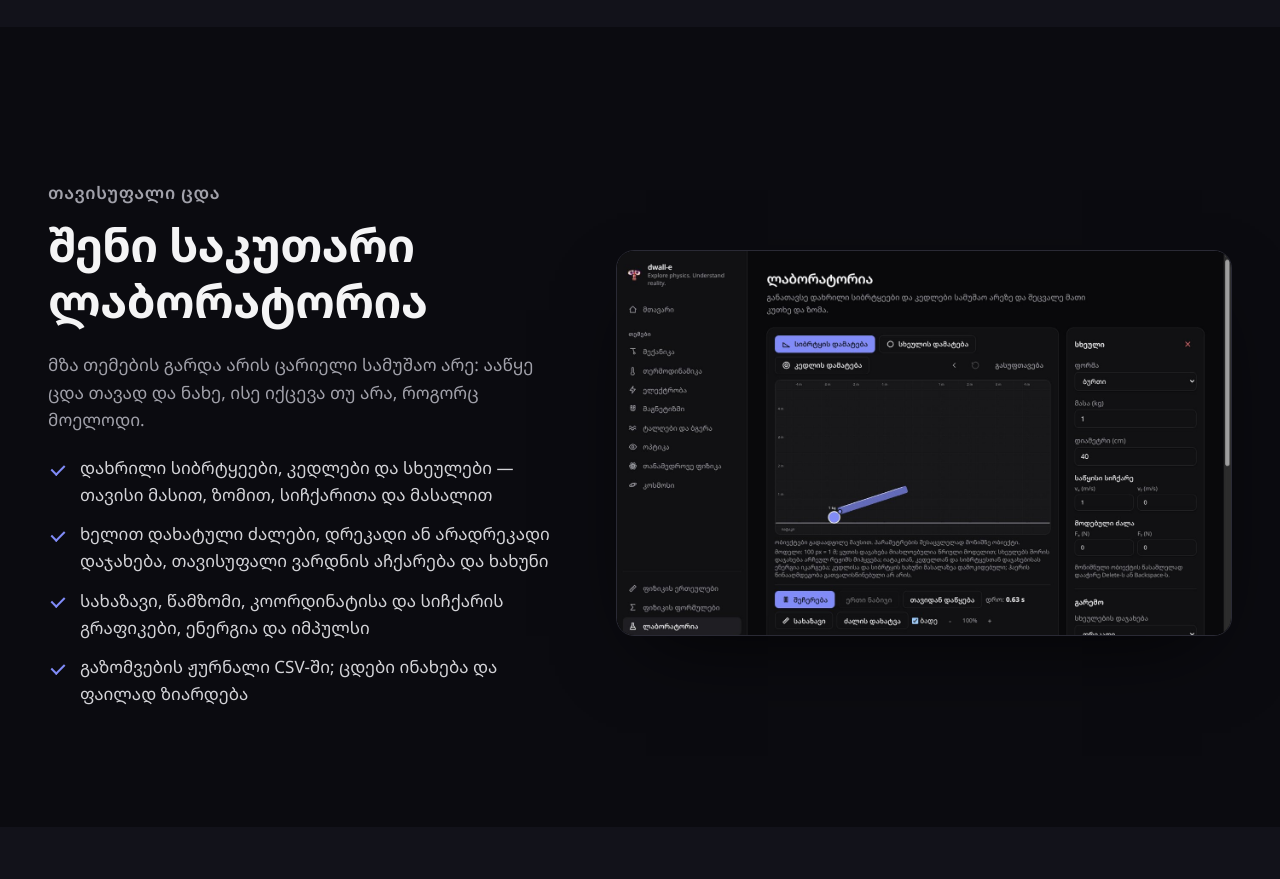
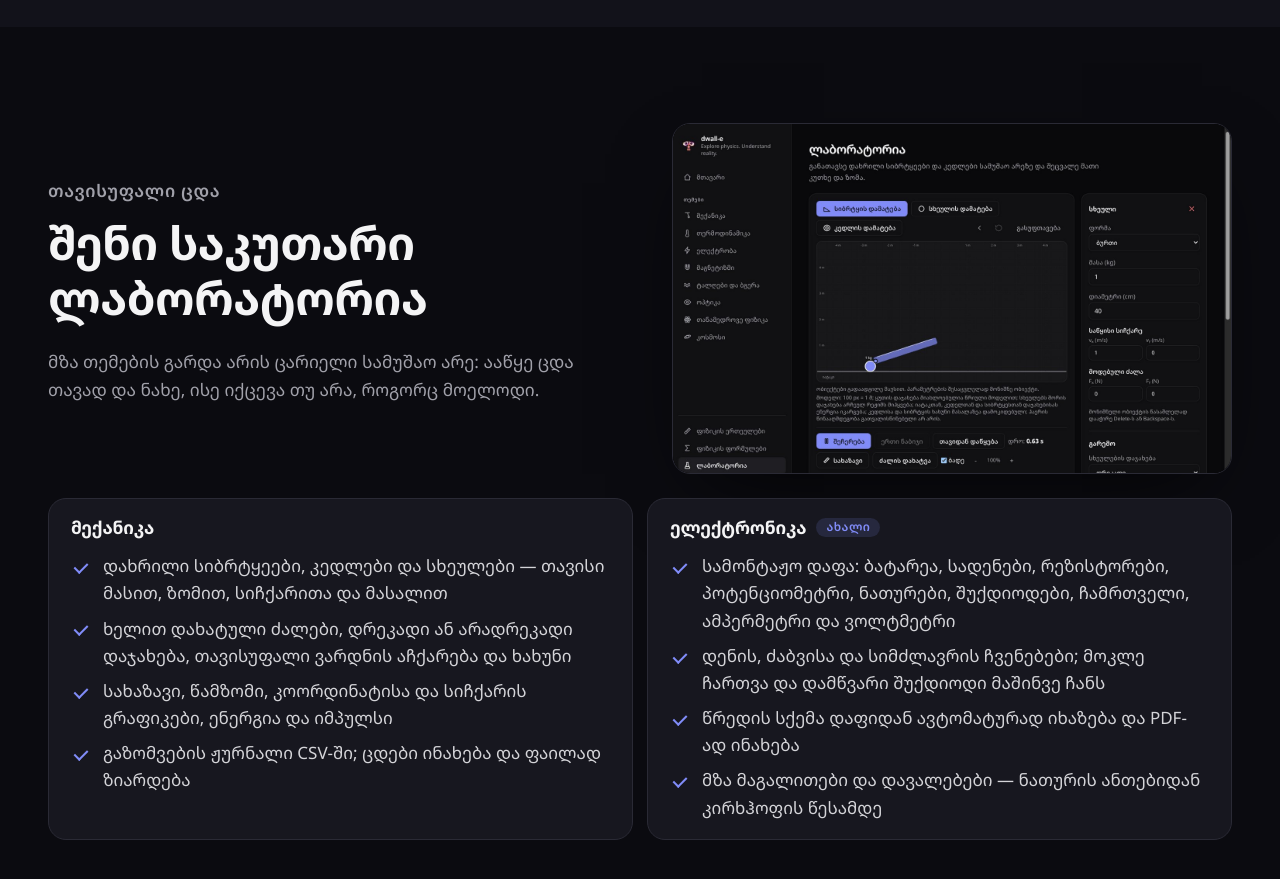
Before and after one commit to iibekaia/dwall-e-landing, a website: page index.html in a window 1280 px wide. Shown: the part 3380-4259 px from the top of the page. Drawn offline with Linux system fonts and the light colour scheme.

Commit message:
Enhance "Laboratory" slide with mechanics and electronics sections, new content, styling updates, and expanded translations.

```diff
--- a/i18n.js
+++ b/i18n.js
@@ -42,6 +42,13 @@ window.I18N = {
     'laboratory.forces': 'ხელით დახატული ძალები, დრეკადი ან არადრეკადი დაჯახება, თავისუფალი ვარდნის აჩქარება და ხახუნი',
     'laboratory.measure': 'სახაზავი, წამზომი, კოორდინატისა და სიჩქარის გრაფიკები, ენერგია და იმპულსი',
     'laboratory.save': 'გაზომვების ჟურნალი CSV-ში; ცდები ინახება და ფაილად ზიარდება',
+    'laboratory.mechanics': 'მექანიკა',
+    'laboratory.electronics': 'ელექტრონიკა',
+    'laboratory.new': 'ახალი',
+    'laboratory.board': 'სამონტაჟო დაფა: ბატარეა, სადენები, რეზისტორები, პოტენციომეტრი, ნათურები, შუქდიოდები, ჩამრთველი, ამპერმეტრი და ვოლტმეტრი',
+    'laboratory.live': 'დენის, ძაბვისა და სიმძლავრის ჩვენებები; მოკლე ჩართვა და დამწვარი შუქდიოდი მაშინვე ჩანს',
+    'laboratory.schematic': 'წრედის სქემა დაფიდან ავტომატურად იხაზება და PDF-ად ინახება',
+    'laboratory.tasks': 'მზა მაგალითები და დავალებები — ნათურის ანთებიდან კირხჰოფის წესამდე',
     'levels.eyebrow': '10-დან 18 წლამდე',
     'levels.title': 'ოთხი დონე, ერთი ლაბორატორია',
     'levels.sub': 'ერთი და იგივე თემა მოსწავლესთან ერთად იზრდება: ყოველ დონეზე მეტი მართვა, ჩვენება, გრაფიკი და ფორმულა.',
@@ -151,6 +158,13 @@ window.I18N = {
     'laboratory.forces': 'Forces drawn by hand, elastic or inelastic collisions, adjustable gravity and friction',
     'laboratory.measure': 'Ruler, stopwatch, graphs of position and speed, energy and momentum',
     'laboratory.save': 'Measurement log exported to CSV; experiments saved and shared as files',
+    'laboratory.mechanics': 'Mechanics',
+    'laboratory.electronics': 'Electronics',
+    'laboratory.new': 'New',
+    'laboratory.board': 'A breadboard with battery, wires, resistors, potentiometer, bulbs, LEDs, switch, ammeter and voltmeter',
+    'laboratory.live': 'Live current, voltage and power; short circuits and burnt-out LEDs show up at once',
+    'laboratory.schematic': 'A circuit diagram drawn automatically from the board, saved as PDF',
+    'laboratory.tasks': "Ready examples and tasks, from lighting a bulb to Kirchhoff's current law",
     'levels.eyebrow': 'Ages 10 to 18',
     'levels.title': 'Four levels, one lab',
     'levels.sub': 'The same topic grows with the student: more controls, readings, graphs and formulas at every level.',
--- a/index.html
+++ b/index.html
@@ -130,11 +130,18 @@
 
       <!-- 5. Laboratory -->
       <section class="slide" id="laboratory" data-title="laboratory">
-        <div class="split">
+        <div class="wide">
+          <div class="split even">
             <div>
               <p class="eyebrow" data-i18n="laboratory.eyebrow">Free experiment</p>
               <h2 data-i18n="laboratory.title">Your own laboratory</h2>
               <p data-i18n="laboratory.text">Beyond the ready-made topics there is an empty workspace: build an experiment yourself and see whether it behaves as you expected.</p>
+            </div>
+            <figure class="frame shot"><img data-shot="laboratory" alt="" loading="lazy" /></figure>
+          </div>
+          <div class="benches">
+            <div>
+              <h3 data-i18n="laboratory.mechanics">Mechanics</h3>
               <ul class="checks">
                 <li data-i18n="laboratory.build">Ramps, walls and bodies with their own mass, size, speed and material</li>
                 <li data-i18n="laboratory.forces">Forces drawn by hand, elastic or inelastic collisions, adjustable gravity and friction</li>
@@ -142,7 +149,16 @@
                 <li data-i18n="laboratory.save">Measurement log exported to CSV; experiments saved and shared as files</li>
               </ul>
             </div>
-          <figure class="frame shot"><img data-shot="laboratory" alt="" loading="lazy" /></figure>
+            <div>
+              <h3><span data-i18n="laboratory.electronics">Electronics</span> <span class="pill" data-i18n="laboratory.new">New</span></h3>
+              <ul class="checks">
+                <li data-i18n="laboratory.board">A breadboard with battery, wires, resistors, potentiometer, bulbs, LEDs, switch, ammeter and voltmeter</li>
+                <li data-i18n="laboratory.live">Live current, voltage and power; short circuits and burnt-out LEDs show up at once</li>
+                <li data-i18n="laboratory.schematic">A circuit diagram drawn automatically from the board, saved as PDF</li>
+                <li data-i18n="laboratory.tasks">Ready examples and tasks, from lighting a bulb to Kirchhoff's current law</li>
+              </ul>
+            </div>
+          </div>
         </div>
       </section>
 
--- a/styles.css
+++ b/styles.css
@@ -125,6 +125,7 @@ p { margin: 0 0 1em; }
 .center .sub { margin-inline: auto; }
 .split { width: min(1240px, 100%); margin-inline: auto; display: grid; grid-template-columns: minmax(0, 0.9fr) minmax(0, 1.1fr); gap: clamp(28px, 5vw, 72px); align-items: center; }
 .split.reverse { grid-template-columns: minmax(0, 1.15fr) minmax(0, 0.85fr); }
+.split.even { grid-template-columns: minmax(0, 1fr) minmax(0, 1fr); }
 .split p { color: var(--muted); font-size: 1.08rem; }
 .note { font-size: 0.95rem !important; border-left: 3px solid var(--accent); padding-left: 14px; }
 
@@ -168,6 +169,11 @@ figcaption { padding: 10px 14px; font-size: 0.9rem; color: var(--muted); backgro
 .checks { list-style: none; padding: 0; margin: 20px 0 0; display: grid; gap: 12px; }
 .checks li { padding-left: 32px; position: relative; color: #d4d4d8; }
 .checks li::after { content: ''; position: absolute; left: 6px; top: calc(0.35em + 2px); width: 6px; height: 11px; border: solid var(--accent); border-width: 0 2px 2px 0; transform: rotate(45deg); }
+.benches { margin-top: clamp(20px, 3vh, 32px); display: grid; grid-template-columns: repeat(auto-fit, minmax(280px, 1fr)); gap: 14px; }
+.benches > div { background: var(--surface); border: 1px solid var(--line); border-radius: var(--radius); padding: 18px 22px; }
+.benches h3 { display: flex; align-items: center; gap: 10px; margin: 0; }
+.benches .checks { margin-top: 14px; gap: 8px; }
+.pill { padding: 2px 10px; border-radius: 999px; background: var(--accent-soft); color: var(--accent); font-size: 0.75rem; font-weight: 600; letter-spacing: 0.04em; text-transform: uppercase; }
 .levels, .cards { margin-top: 28px; display: grid; gap: 14px; grid-template-columns: repeat(auto-fit, minmax(230px, 1fr)); }
 .levels article, .cards article { background: var(--surface); border: 1px solid var(--line); border-radius: var(--radius); padding: 22px; }
 .levels p, .cards p { color: var(--muted); margin: 0; }
```
Lines whose indentation alone changed are shown as unchanged.
